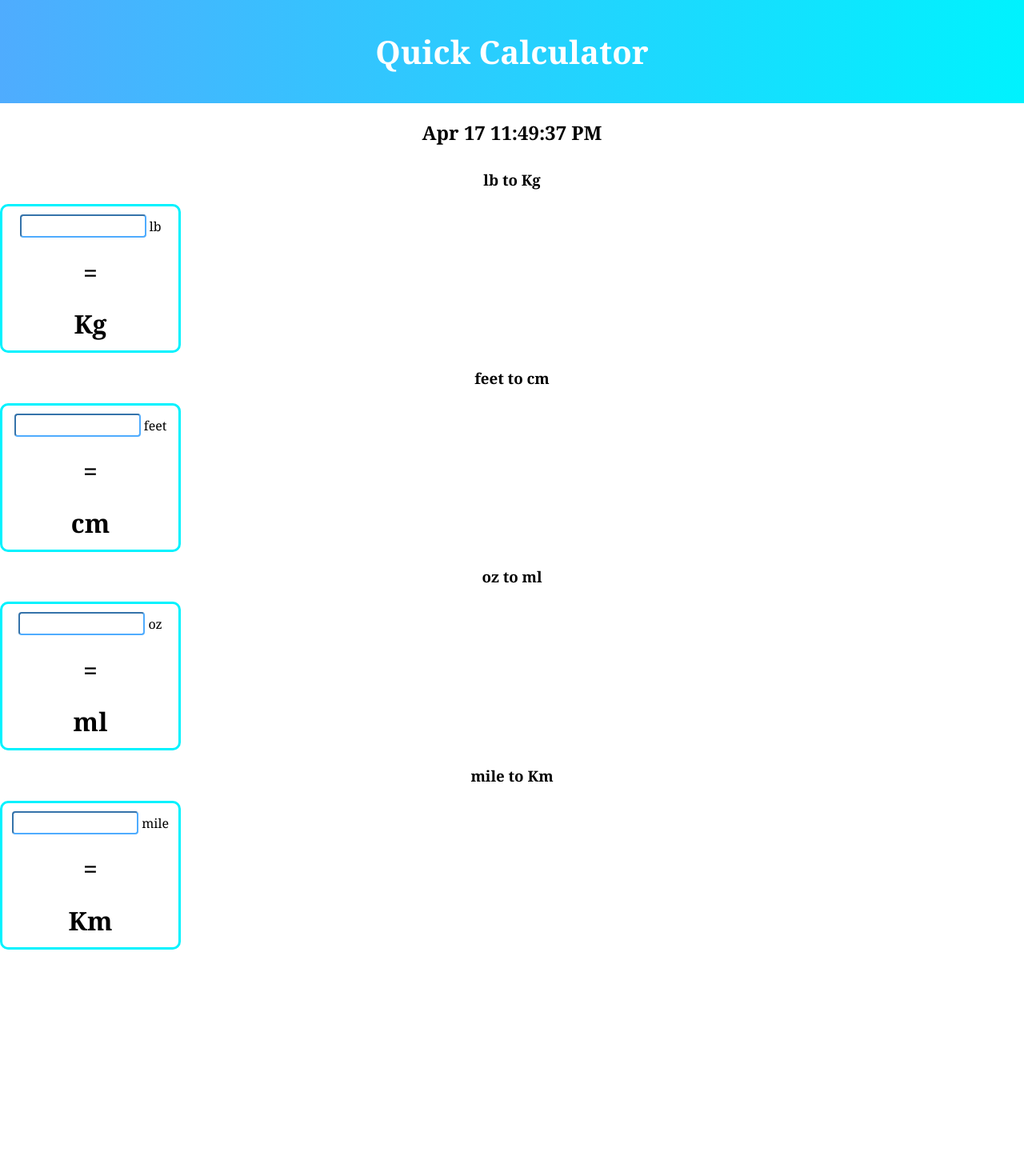
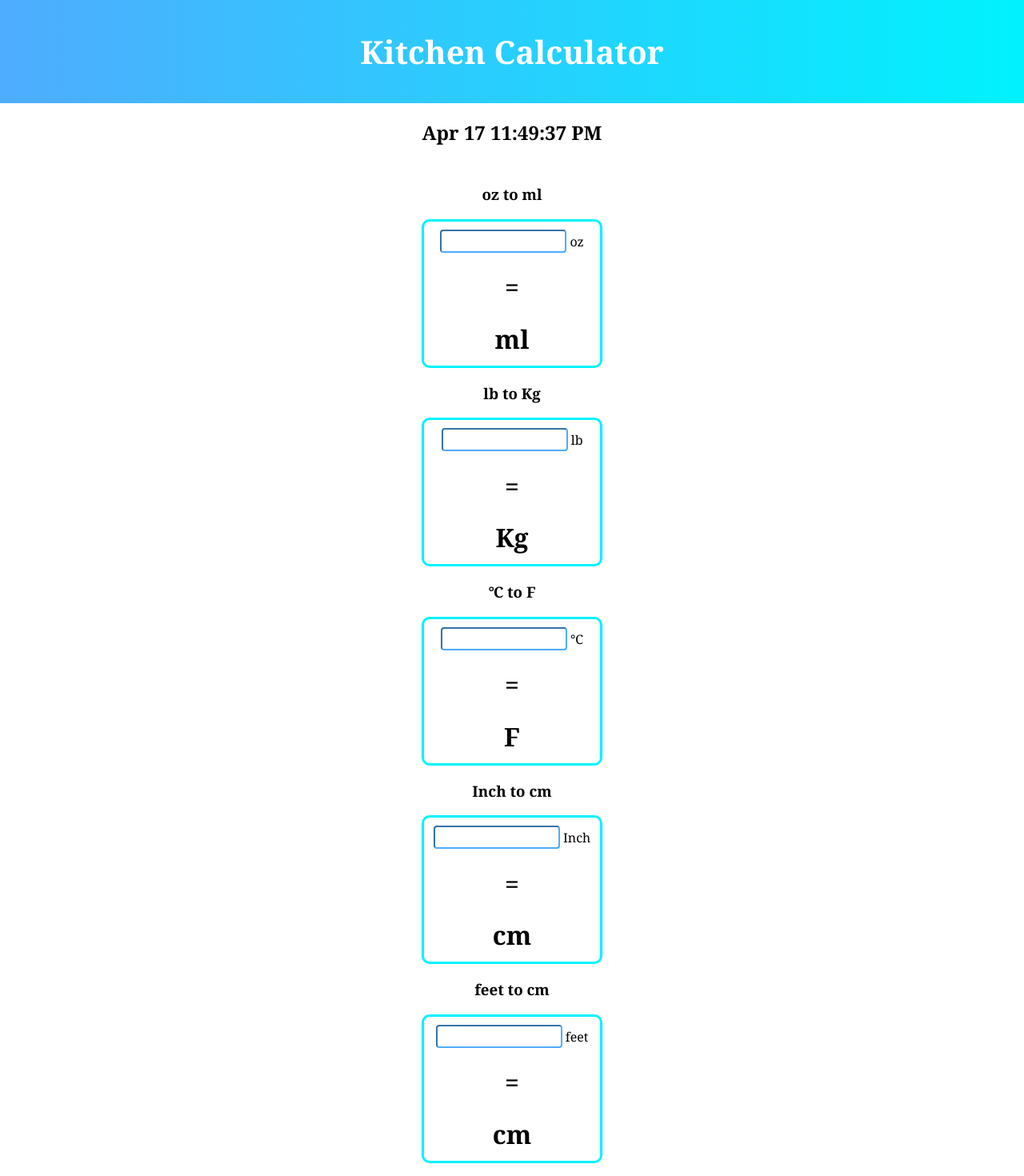
Before and after one commit to Oceanblue713/react-calculator, a React (Create React App) app: page / in a window 1280 px wide. Shown: the top 1470 px of the page at 80% size. Before the commit the page ends 1187 px from the top, so only its background shows below. Built offline with nearby package versions, Linux system fonts and the light colour scheme.

Commit message:
Complete CSS

```diff
--- a/src/App.css
+++ b/src/App.css
@@ -22,6 +22,14 @@ h2 {
   margin-bottom: 30px;;
 }
 
+.flexbox-container{
+  display: flex;
+  flex-direction: column;
+  justify-content: center;
+  align-items: center;
+
+}
+
 .box {
   text-align: center;
 }
--- a/src/App.js
+++ b/src/App.js
@@ -2,60 +2,16 @@ import React from 'react';
 import Box from './box';
 import './App.css';
 import {Nav} from './Nav';
+import Calculator from './Calculator';
 import Time from './Time';
 
 class App extends React.Component {
-  constructor() {
-    super();
-    this.state = {}
-  }
-
-  handleKgChange(event){
-    this.setState({aCalc1: (event.target.value * 0.454).toFixed(2)});
-  }
-
-  handleCmChange(event){
-    this.setState({aCalc2: (event.target.value * 30.48).toFixed(2)});
-  }
-
-  handleMlChange(event){
-    this.setState({aCalc3: (event.target.value * 29.57).toFixed(2)});
-  }
-
-  handleKmChange(event){
-    this.setState({aCalc4: (event.target.value * 1.609).toFixed(3)});
-  }
-
   render(){
-    const bCalcState = this.state.value
-
     return (
       <div className="App">
         <Nav />
         <Time />
-        <Box bCalc={bCalcState}
-             bCalcChange={(event) => this.handleKgChange(event)}
-             bMetric="lb"
-             aCalc = {this.state.aCalc1}
-             aMetric="Kg" />
-
-        <Box bCalc={bCalcState}
-             bCalcChange={(event) => this.handleCmChange(event)}
-             bMetric="feet"
-             aCalc={this.state.aCalc2}
-             aMetric="cm" />
-
-        <Box bCalc={bCalcState}
-             bCalcChange={(event) => this.handleMlChange(event)}
-             bMetric="oz"
-             aCalc={this.state.aCalc3}
-             aMetric="ml" />
-
-        <Box bCalc={bCalcState}
-             bCalcChange={(event) => this.handleKmChange(event)}
-             bMetric="mile"
-             aCalc={this.state.aCalc4}
-             aMetric="Km" />
+        <Calculator />
       </div>
     );
   }
--- /dev/null
+++ b/src/Calculator.js
@@ -0,0 +1,79 @@
+import React from 'react';
+import Box from './box';
+
+class Calculator extends React.Component{
+  constructor(props) {
+    super(props);
+    this.state = {}
+  }
+
+  handleKgChange(event){
+    this.setState({aCalc1: (event.target.value * 0.454).toFixed(2)});
+  }
+
+  handleCmChange(event){
+    this.setState({aCalc2: (event.target.value * 30.48).toFixed(2)});
+  }
+
+  handleMlChange(event){
+    this.setState({aCalc3: (event.target.value * 29.57).toFixed(2)});
+  }
+
+  handleKmChange(event){
+    this.setState({aCalc4: (event.target.value * 1.609).toFixed(3)});
+  }
+
+  handleInchCmChange(event){
+    this.setState({aCalc5: (event.target.value * 2.54).toFixed(2)});
+  }
+
+  handleCelsiusFahChange(event) {
+    this.setState({aCalc6: (event.target.value * 9/5 + 32).toFixed(2)});
+  }
+
+  render(){
+    const bCalcState = this.state.value
+
+    return (
+      <div className="flexbox-container">
+        <Box bCalc={bCalcState}
+             bCalcChange={(event) => this.handleMlChange(event)}
+             bMetric="oz"
+             aCalc={this.state.aCalc3}
+             aMetric="ml" />
+
+        <Box bCalc={bCalcState}
+             bCalcChange={(event) => this.handleKgChange(event)}
+             bMetric="lb"
+             aCalc = {this.state.aCalc1}
+             aMetric="Kg" />
+
+        <Box bCalc={bCalcState}
+             bCalcChange={(event) => this.handleCelsiusFahChange(event)}
+             bMetric="&#8451;"
+             aCalc={this.state.aCalc6}
+             aMetric="F" />
+
+        <Box bCalc={bCalcState}
+             bCalcChange={(event) => this.handleInchCmChange(event)}
+             bMetric="Inch"
+             aCalc={this.state.aCalc5}
+             aMetric="cm" />
+
+        <Box bCalc={bCalcState}
+             bCalcChange={(event) => this.handleCmChange(event)}
+             bMetric="feet"
+             aCalc={this.state.aCalc2}
+             aMetric="cm" />
+
+        <Box bCalc={bCalcState}
+             bCalcChange={(event) => this.handleKmChange(event)}
+             bMetric="mile"
+             aCalc={this.state.aCalc4}
+             aMetric="Km" />
+      </div>
+    );
+  }
+}
+
+export default Calculator;
--- a/src/Nav.js
+++ b/src/Nav.js
@@ -3,7 +3,7 @@ import React from 'react';
 export const Nav = () => {
   return (
     <div className="nav">
-      <h1>Quick Calculator</h1>
+      <h1>Kitchen Calculator</h1>
     </div>
   );
 }
```
Also changed, not shown: src/logo.svg (deleted).
